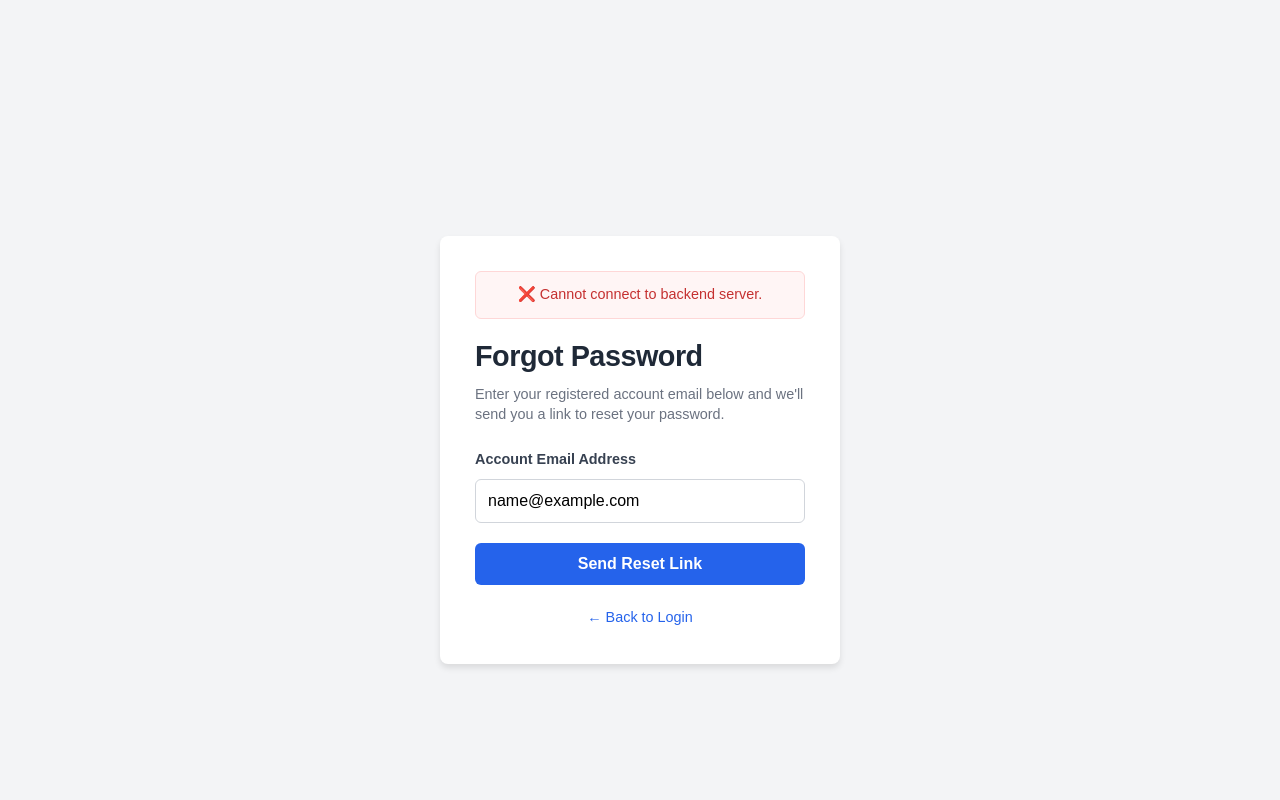
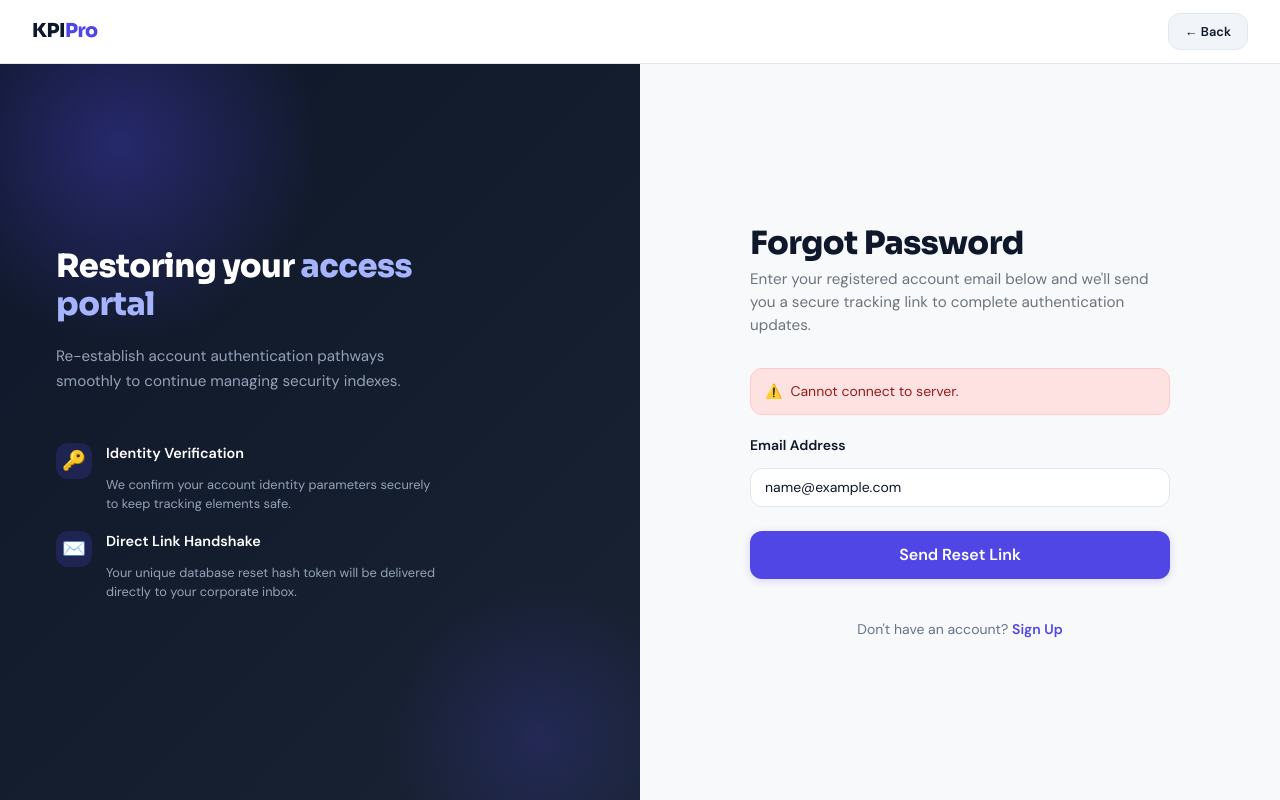
Before and after one commit to florencetongg/KPI-Pulse, a website: page pages/reset-password.html in a window 1280 px wide. Both pictures are taken after typing "name@example.com" into the empty fields and a click on the button "Send Reset Link". Drawn offline with nearby package versions, Linux system fonts and the light colour scheme; no server answers.

Commit message:
Refined UI - forgot and reset password

```diff
--- a/pages/reset-password.html
+++ b/pages/reset-password.html
@@ -1,70 +1,373 @@
 <!DOCTYPE html>
 <html lang="en">
+
 <head>
   <meta charset="UTF-8">
   <meta name="viewport" content="width=device-width, initial-scale=1.0">
-    <title>KPI Pro — Account Recovery</title>
-    <link rel="stylesheet" href="../css/style.css">
+  <title>Reset Password | KPI Pro</title>
+  <link href="https://fonts.googleapis.com/css2?family=Sora:wght@400;600;700;800&family=DM+Sans:wght@400;500;600&display=swap" rel="stylesheet">
+  <link href="https://cdn.jsdelivr.net/npm/bootstrap@5.3.3/dist/css/bootstrap.min.css" rel="stylesheet">
+  <link rel="stylesheet" href="../css/style.css?v=1.1">
+  <style>
+    .login-page {
+      display: flex;
+      flex-direction: column;
+      height: 100vh;
+    }
+
+    .login-page nav {
+      position: relative;
+      z-index: 10;
+    }
+
+    .login-container {
+      display: grid;
+      grid-template-columns: 1fr 1fr;
+      flex: 1;
+      min-height: calc(100vh - 64px);
+    }
+
+    .login-left {
+      background: linear-gradient(135deg, var(--navy) 0%, var(--navy-light) 100%);
+      padding: 60px 56px;
+      display: flex;
+      flex-direction: column;
+      justify-content: center;
+      position: relative;
+      overflow: hidden;
+    }
+
+    .login-left::before {
+      content: '';
+      position: absolute;
+      top: -120px;
+      left: -80px;
+      width: 400px;
+      height: 400px;
+      background: radial-gradient(circle, rgba(79, 70, 229, 0.35) 0%, transparent 70%);
+      pointer-events: none;
+    }
+
+    .login-left::after {
+      content: '';
+      position: absolute;
+      bottom: -100px;
+      right: -60px;
+      width: 320px;
+      height: 320px;
+      background: radial-gradient(circle, rgba(79, 70, 229, 0.2) 0%, transparent 70%);
+      pointer-events: none;
+    }
+
+    .login-left-content {
+      position: relative;
+      z-index: 2;
+      max-width: 380px;
+    }
+
+    .login-title {
+      font-family: 'Sora', sans-serif;
+      font-weight: 800;
+      font-size: clamp(1.6rem, 2.5vw, 2.4rem);
+      color: white;
+      line-height: 1.2;
+      letter-spacing: -0.5px;
+      margin-bottom: 20px;
+    }
+
+    .login-title em {
+      color: var(--primary-mid);
+      font-style: normal;
+    }
+
+    .login-subtitle {
+      font-size: 0.95rem;
+      color: #94a3b8;
+      line-height: 1.7;
+      margin-bottom: 48px;
+    }
+
+    .login-features {
+      list-style: none;
+      display: flex;
+      flex-direction: column;
+      gap: 18px;
+      padding: 0;
+    }
+
+    .login-feature {
+      display: flex;
+      align-items: flex-start;
+      gap: 14px;
+    }
+
+    .feature-icon {
+      width: 36px;
+      height: 36px;
+      border-radius: var(--radius);
+      background: rgba(79, 70, 229, 0.2);
+      display: flex;
+      align-items: center;
+      justify-content: center;
+      flex-shrink: 0;
+      color: var(--primary-mid);
+      font-size: 1.2rem;
+    }
+
+    .feature-text strong {
+      display: block;
+      font-size: 0.9rem;
+      font-weight: 600;
+      color: #ffffff;
+      margin-bottom: 2px;
+    }
+
+    .feature-text span {
+      font-size: 0.8rem;
+      color: #94a3b8;
+      line-height: 1.5;
+    }
+
+    .login-right {
+      background: var(--bg);
+      padding: 60px 56px;
+      display: flex;
+      flex-direction: column;
+      justify-content: center;
+      align-items: center;
+    }
+
+    .login-form {
+      width: 100%;
+      max-width: 420px;
+    }
+
+    .login-header {
+      margin-bottom: 32px;
+    }
+
+    .login-header h2 {
+      margin-bottom: 6px;
+    }
+
+    .login-form p {
+      margin-bottom: 32px;
+    }
+
+    .login-form-group {
+      margin-bottom: 24px;
+    }
+
+    .login-form-group label {
+      display: block;
+      font-size: 0.875rem;
+      font-weight: 600;
+      color: var(--navy);
+      margin-bottom: 12px;
+    }
+
+    .form-error {
+      color: var(--danger);
+      font-size: 0.8rem;
+      margin-top: 6px;
+      display: none;
+    }
+
+    .form-error.show {
+      display: block;
+    }
+
+    .error-alert {
+      background: var(--danger-light);
+      border: 1px solid #fecaca;
+      border-radius: var(--radius);
+      padding: 12px 14px;
+      font-size: 0.875rem;
+      color: #991b1b;
+      margin-bottom: 20px;
+      display: none;
+      align-items: center;
+      gap: 8px;
+    }
+
+    .error-alert.show {
+      display: flex;
+    }
+
+    .error-alert.success-state {
+      background: #f0fdf4;
+      border: 1px solid #86efac;
+      color: #166534;
+    }
+
+    .login-footer {
+      text-align: center;
+      margin-top: 24px;
+    }
+
+    .login-footer p {
+      font-size: 0.875rem;
+      color: var(--muted);
+      margin: 0;
+    }
+
+    .login-footer a {
+      color: var(--primary);
+      font-weight: 600;
+      text-decoration: none;
+    }
+
+    @media (max-width: 1024px) {
+      .login-left {
+        display: none;
+      }
+
+      .login-container {
+        grid-template-columns: 1fr;
+      }
+
+      .login-right {
+        min-height: calc(100vh - 64px);
+      }
+    }
+
+    @media (max-width: 768px) {
+      .login-right {
+        padding: 40px 20px;
+      }
+
+      .login-form {
+        max-width: 100%;
+      }
+    }
+  </style>
 </head>
-<body style="font-family: sans-serif; background-color: #f3f4f6; padding-top: 100px; margin: 0;">
 
-    <div style="max-width: 400px; margin: auto; background: white; padding: 35px; border-radius: 8px; box-shadow: 0 4px 6px rgba(0,0,0,0.1); position: relative;">
+<body>
+  <div class="login-page">
 
-        <div id="inlineMessage" style="display: none; padding: 12px; margin-bottom: 20px; border-radius: 6px; font-size: 0.9rem; font-weight: 500; text-align: center;"></div>
+    <nav>
+      <div class="navbar-wrapper">
+        <a href="login.html" class="logo">
+          KPI <span>Pro</span>
+        </a>
+        <a href="login.html" class="btn btn-secondary btn-sm" style="margin-left: auto;">← Back</a>
+      </div>
+    </nav>
 
-        <div id="requestState">
-            <h2 style="color: #1f2937; margin-top: 0; margin-bottom: 10px; font-size: 1.8rem; font-weight: 700;">Forgot Password</h2>
-            <p style="color: #6b7280; font-size: 0.9rem; margin-bottom: 25px; line-height: 1.4;">Enter your registered account email below and we'll send you a link to reset your password.</p>
+    <div class="login-container">
 
-            <form id="forgotForm">
-                <div style="margin-bottom: 20px;">
-                    <label style="display: block; font-weight: 600; margin-bottom: 8px; color: #374151; font-size: 0.9rem;">Account Email Address</label>
-                    <input type="email" id="emailInput" required placeholder="name@example.com" style="width: 100%; padding: 12px; border: 1px solid #d1d5db; border-radius: 6px; box-sizing: border-box; font-size: 1rem;">
+      <div class="login-left">
+        <div class="login-left-content">
+          <h1 class="login-title">Restoring your <em>access portal</em></h1>
+          <p class="login-subtitle">Re-establish account authentication pathways smoothly to continue managing security indexes.</p>
+
+          <ul class="login-features">
+            <li class="login-feature">
+              <div class="feature-icon">🔑</div>
+              <div class="feature-text">
+                <strong>Identity Verification</strong>
+                <span>We confirm your account identity parameters securely to keep tracking elements safe.</span>
               </div>
-                <button type="submit" id="sendLinkBtn" style="width: 100%; background: #2563eb; color: white; padding: 12px; border: none; border-radius: 6px; font-weight: 600; font-size: 1rem; cursor: pointer;">Send Reset Link</button>
-            </form>
-            <div style="margin-top: 20px; text-align: center;">
-                <a href="login.html" style="color: #2563eb; text-decoration: none; font-size: 0.9rem; font-weight: 500;">← Back to Login</a>
+            </li>
+            <li class="login-feature">
+              <div class="feature-icon">✉️</div>
+              <div class="feature-text">
+                <strong>Direct Link Handshake</strong>
+                <span>Your unique database reset hash token will be delivered directly to your corporate inbox.</span>
+              </div>
+            </li>
+          </ul>
         </div>
       </div>
 
-        <div id="updateState" style="display: none;">
-            <h2 style="color: #1f2937; margin-top: 0; margin-bottom: 10px; font-size: 1.8rem; font-weight: 700;">Reset Password</h2>
-            <p style="color: #6b7280; font-size: 0.9rem; margin-bottom: 25px; line-height: 1.4;">Please type your new secure password credentials below.</p>
+      <div class="login-right">
+
+        <div id="requestState" class="login-form">
+          <div class="login-header">
+            <h2>Forgot Password</h2>
+            <p class="text-secondary font-dm">Enter your registered account email below and we'll send you a secure tracking link to complete authentication updates.</p>
+          </div>
+
+          <div class="error-alert" id="requestAlert">
+            <span id="requestAlertIcon">⚠️</span>
+            <span id="requestAlertMessage"></span>
+          </div>
+
+          <form id="forgotForm">
+            <div class="login-form-group">
+              <label for="emailInput">Email Address</label>
+              <input type="email" id="emailInput" class="form-input" placeholder="name@company.com" required style="width: 100%;">
+              <div class="form-error" id="emailError"></div>
+            </div>
+
+            <button type="submit" id="sendLinkBtn" class="btn btn-primary btn-block btn-lg" style="margin-bottom: 16px;">Send Reset Link</button>
+
+            <div class="login-footer">
+              <p>Don't have an account? <a href="/pages/register.html">Sign Up</a></p>
+            </div>
+          </form>
+        </div>
+
+        <div id="updateState" class="login-form" style="display: none;">
+          <div class="login-header">
+            <h2>Reset Password</h2>
+            <p class="text-secondary font-dm">Please type your new secure password credentials below to update the system authentication database.</p>
+          </div>
+
+          <div class="error-alert" id="updateAlert">
+            <span id="updateAlertIcon">⚠️</span>
+            <span id="updateAlertMessage"></span>
+          </div>
 
           <form id="resetForm">
             <input type="hidden" id="emailHiddenInput">
 
-                <div style="margin-bottom: 20px;">
-                    <label style="display: block; font-weight: 600; margin-bottom: 8px; color: #374151; font-size: 0.9rem;">New Password</label>
-                    <input type="password" id="passwordInput" required placeholder="••••••••" minlength="8" style="width: 100%; padding: 12px; border: 1px solid #d1d5db; border-radius: 6px; box-sizing: border-box; font-size: 1rem;">
+            <div class="login-form-group">
+              <label for="passwordInput">New Password</label>
+              <input type="password" id="passwordInput" class="form-input" placeholder="••••••••" required style="width: 100%;">
+              <div class="form-error" id="passwordError"></div>
             </div>
 
-                <div style="margin-bottom: 25px;">
-                    <label style="display: block; font-weight: 600; margin-bottom: 8px; color: #374151; font-size: 0.9rem;">Confirm New Password</label>
-                    <input type="password" id="confirmPasswordInput" required placeholder="••••••••" minlength="8" style="width: 100%; padding: 12px; border: 1px solid #d1d5db; border-radius: 6px; box-sizing: border-box; font-size: 1rem;">
+            <div class="login-form-group">
+              <label for="confirmPasswordInput">Confirm New Password</label>
+              <input type="password" id="confirmPasswordInput" class="form-input" placeholder="••••••••" required style="width: 100%;">
+              <div class="form-error" id="confirmPasswordError"></div>
             </div>
-                <button type="submit" id="updatePassBtn" style="width: 100%; background: #2563eb; color: white; padding: 12px; border: none; border-radius: 6px; font-weight: 600; font-size: 1rem; cursor: pointer;">Update Password</button>
+
+            <button type="submit" id="updatePassBtn" class="btn btn-primary btn-block btn-lg" style="margin-bottom: 16px;">Update Password</button>
           </form>
         </div>
 
       </div>
 
+    </div>
+  </div>
+
   <script>
-        function showMessage(text, isSuccess) {
-            const msgBox = document.getElementById('inlineMessage');
-            msgBox.textContent = text;
-            msgBox.style.display = 'block';
+    function triggerAlert(alertId, messageId, iconId, text, type) {
+      const alertBox = document.getElementById(alertId);
+      const messageBox = document.getElementById(messageId);
+      const iconBox = document.getElementById(iconId);
 
-            if (isSuccess) {
-                msgBox.style.backgroundColor = '#e6fffa';
-                msgBox.style.color = '#047481';
-                msgBox.style.border = '1px solid #b2f5ea';
+      messageBox.textContent = text;
+
+      if (type === "success") {
+        alertBox.classList.add('success-state');
+        iconBox.textContent = "✓";
       } else {
-                msgBox.style.backgroundColor = '#fff5f5';
-                msgBox.style.color = '#c53030';
-                msgBox.style.border = '1px solid #fed7d7';
+        alertBox.classList.remove('success-state');
+        iconBox.textContent = "⚠️";
       }
+      alertBox.classList.add('show');
+    }
+
+    function clearAlerts() {
+      document.getElementById('requestAlert').classList.remove('show');
+      document.getElementById('updateAlert').classList.remove('show');
+      document.getElementById('emailError').textContent = '';
+      document.getElementById('passwordError').textContent = '';
+      document.getElementById('confirmPasswordError').textContent = '';
     }
 
     window.addEventListener('DOMContentLoaded', () => {
@@ -81,30 +384,29 @@
       }
     });
 
-        // ==========================================
-        // STATE 1 SUBMIT: Requesting Reset Email Link
-        // ==========================================
+    // Forgot Password Request Submission Execution Channel
     document.getElementById('forgotForm').addEventListener('submit', async (e) => {
   e.preventDefault();
+  clearAlerts(); // Clears any previous messages
+
   const email = document.getElementById('emailInput').value.trim();
+  const emailError = document.getElementById('emailError');
   const btn = document.getElementById('sendLinkBtn');
 
-            document.getElementById('inlineMessage').style.display = 'none';
+  // The Regex: Matches text@text.text format
+  const emailRegex = /^[^\s@]+@[^\s@]+\.[^\s@]+$/;
 
-            // ----------------------------------------------------------------------
-            // FIXED STRICT EMAIL REGEX
-            // Forces: local-part + @ + domain-name + .extension (e.g. .com, .edu.my)
-            // It will safely catch and reject half-written emails like "mina@g"
-            // ----------------------------------------------------------------------
-            const strictEmailRegex = /^[a-zA-Z0-9._%+-]+@[a-zA-Z0-9.-]+\.[a-zA-Z]{2,}$/;
-
-            if (!strictEmailRegex.test(email)) {
-                showMessage("❌ Invalid email format. Please specify a full address (e.g., name@domain.com).", false);
-                return; // Blocks form submission completely
+  // Check if the input is valid
+  if (!emailRegex.test(email)) {
+    // Show the "Invalid" message
+    emailError.textContent = 'Invalid email format. Please include "@" and a domain.';
+    emailError.classList.add('show');
+    return; // Stop execution, no server call made
   }
 
+  // If valid, proceed with the server request...
   btn.disabled = true;
-            btn.textContent = "Sending email...";
+  btn.textContent = "Sending Email...";
 
       try {
         const response = await fetch('http://localhost:3000/api/auth/forgot-password', {
@@ -114,41 +416,45 @@
         });
 
         const data = await response.json();
-                const serverMessage = data.message || "Request completed.";
 
         if (data.success) {
-                    showMessage("📩 " + serverMessage, true);
+          triggerAlert('requestAlert', 'requestAlertMessage', 'requestAlertIcon', data.message || "Reset link sent to your inbox.", "success");
         } else {
-                    showMessage("❌ " + serverMessage, false);
+          triggerAlert('requestAlert', 'requestAlertMessage', 'requestAlertIcon', data.message || "No account found with this email.", "error");
         }
       } catch (err) {
-                showMessage("❌ Cannot connect to backend server.", false);
+        triggerAlert('requestAlert', 'requestAlertMessage', 'requestAlertIcon', "Cannot connect to server.", "error");
       } finally {
         btn.disabled = false;
         btn.textContent = "Send Reset Link";
       }
     });
 
-        // ==========================================
-        // STATE 2 SUBMIT: Modifying Password inside MongoDB
-        // ==========================================
+    // Update Action Submission Execution Channel
     document.getElementById('resetForm').addEventListener('submit', async (e) => {
       e.preventDefault();
+      clearAlerts();
 
       const email = document.getElementById('emailHiddenInput').value;
       const password = document.getElementById('passwordInput').value;
       const confirmPassword = document.getElementById('confirmPasswordInput').value;
       const btn = document.getElementById('updatePassBtn');
 
-            document.getElementById('inlineMessage').style.display = 'none';
+      let isValid = true;
+      if (password.length < 6) {
+        document.getElementById('passwordError').textContent = 'Password must be at least 6 characters';
+        isValid = false;
+      }
 
       if (password !== confirmPassword) {
-                showMessage("❌ Passwords do not match!", false);
-                return;
+        document.getElementById('confirmPasswordError').textContent = 'Passwords do not match!';
+        isValid = false;
       }
 
+      if (!isValid) return;
+
       btn.disabled = true;
-            btn.textContent = "Updating database...";
+      btn.textContent = "Updating password...";
 
       try {
         const response = await fetch('http://localhost:3000/api/auth/reset-password', {
@@ -158,18 +464,17 @@
         });
 
         const data = await response.json();
-                const serverMessage = data.message || "Password update processed.";
 
         if (data.success) {
-                    showMessage("🟢 " + serverMessage, true);
+          triggerAlert('updateAlert', 'updateAlertMessage', 'updateAlertIcon', "Password updated successfully! Redirecting...", "success");
           setTimeout(() => {
             window.location.href = 'login.html';
           }, 2000);
         } else {
-                    showMessage("❌ " + serverMessage, false);
+          triggerAlert('updateAlert', 'updateAlertMessage', 'updateAlertIcon', data.message || "Failed to update password.", "error");
         }
       } catch (err) {
-                showMessage("❌ Cannot reach database server.", false);
+        triggerAlert('updateAlert', 'updateAlertMessage', 'updateAlertIcon', "Server communication error.", "error");
       } finally {
         btn.disabled = false;
         btn.textContent = "Update Password";
@@ -177,4 +482,5 @@
     });
   </script>
 </body>
+
 </html>
```
Lines whose indentation alone changed are shown as unchanged.
